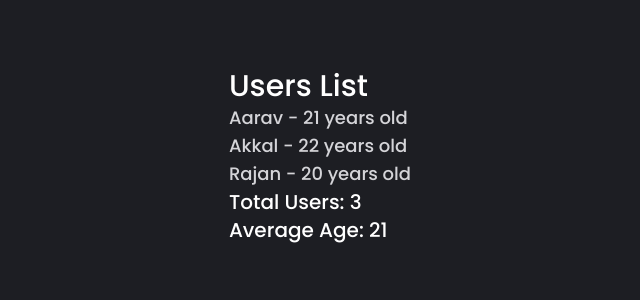
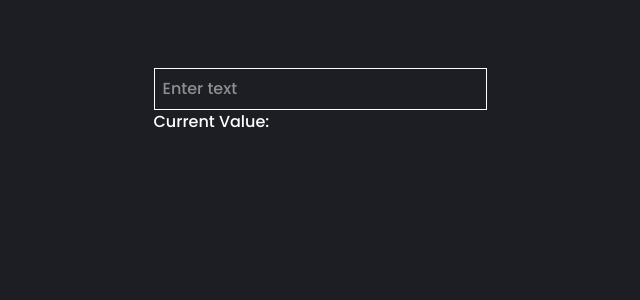
Before and after one commit to AkkalDhami/REACT-JS, a React (Vite) app in the folder 01-Intro-to-React/: page / in a window 1280 px wide. Shown: the top 300 px of the page, without its empty margins (320-960 px from the left). Built offline with nearby package versions, Linux system fonts and the light colour scheme.

Commit message:
lifting stateup state in reactjs

```diff
--- a/01-Intro-to-React/src/App.jsx
+++ b/01-Intro-to-React/src/App.jsx
@@ -1,14 +1,15 @@
 import "./App.css";
 import Card from "./components/Card";
 import DerivedState from "./components/DerivedState";
-
+import LiftStateup from "./components/LiftStateup";
 function App() {
   return (
     <section className="flex flex-col gap-3  text-white  p-12 rounded ">
       {/* <Card /> */}
-      <DerivedState />
+      {/* <DerivedState /> */}
+      <LiftStateup />
     </section>
   );
-}
+} //
 
 export default App;
--- a/01-Intro-to-React/src/components/DerivedState.jsx
+++ b/01-Intro-to-React/src/components/DerivedState.jsx
@@ -8,7 +8,7 @@ const usersInfo = [
   { name: "Rajan", age: 20 },
 ];
 const DerivedState = () => {
-  const [users, setUsers] = useState([...usersInfo]);
+  const [users] = useState([...usersInfo]);
   console.log(users);
   const userCount = users.length; //* userCount is derived state
   const avgAge = users.reduce((acc, user) => acc + user.age, 0) / userCount;
--- /dev/null
+++ b/01-Intro-to-React/src/components/LiftStateup.jsx
@@ -0,0 +1,34 @@
+import React, { useState } from "react";
+
+const LiftStateup = () => {
+  const [inputValue, setInputValue] = useState("");
+  return (
+    <div>
+      <InputComponent inputValue={inputValue} setInputValue={setInputValue} />
+      <DisplayComponent inputValue={inputValue} />
+    </div>
+  );
+};
+
+function InputComponent({ inputValue, setInputValue }) {
+  return (
+    <div>
+      <input
+        type="text"
+        placeholder="Enter text"
+        value={inputValue}
+        onChange={(e) => setInputValue(e.target.value)}
+        className="p-2 border"></input>
+    </div>
+  );
+}
+
+function DisplayComponent({ inputValue }) {
+  return (
+    <div>
+      <h1>Current Value:{inputValue}</h1>
+    </div>
+  );
+}
+
+export default LiftStateup;
```
